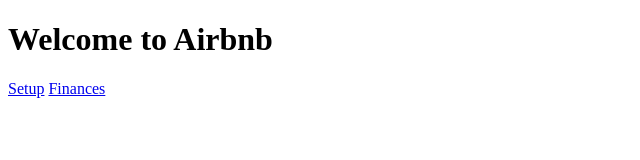
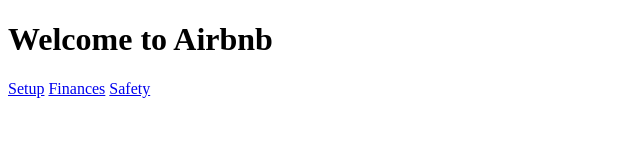
Before and after one commit to ny-airbnb/ny-airbnb.github.io, a plain HTML site: page index.html in a window 1280 px wide. Shown: the full height of the page, 0-640 px from the left. Drawn offline with Linux system fonts and the light colour scheme.

Commit message:
added a link

```diff
--- a/index.html
+++ b/index.html
@@ -10,6 +10,7 @@
     <h1>Welcome to Airbnb</h1>
     <a href="setup-page/setup.html">Setup</a>
     <a href="finances/finances.html">Finances</a>
+    <a href="safety/safety.html">Safety</a>
     <!-- TODO:KANAIYM -->
 </body>
 </html>
```
